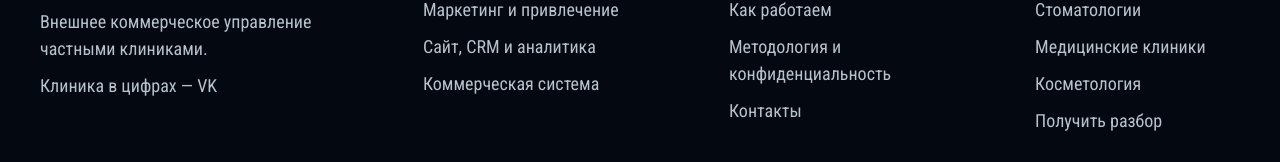
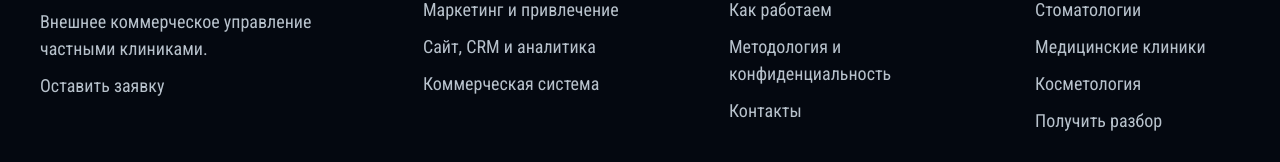
Before and after one commit to Gecxxxx/klinilavcifrah, a Next.js app: page /sajt-crm-analitika in a window 1280 px wide. Shown: the part 4694-4856 px from the top of the page. Built offline with nearby package versions, Linux system fonts and the light colour scheme; no server answers.

Commit message:
Route all enquiries through the single site form

```diff
--- a/src/components/site-footer.tsx
+++ b/src/components/site-footer.tsx
@@ -1,5 +1,5 @@
 import Link from "next/link";
-import { directionLinks, VK_URL } from "@/lib/site-data";
+import { directionLinks } from "@/lib/site-data";
 
 export function SiteFooter() {
   return (
@@ -10,13 +10,9 @@ export function SiteFooter() {
             КЛИНИКА В ЦИФРАХ
           </Link>
           <p>Внешнее коммерческое управление частными клиниками.</p>
-          <a href={VK_URL} target="_blank" rel="noopener noreferrer">
-            Клиника в цифрах — VK
-            <span className="visually-hidden">
-              {" "}
-              (откроется в новой вкладке)
-            </span>
-          </a>
+          <Link href="/kontakty#forma" data-lead-cta="footer">
+            Оставить заявку
+          </Link>
         </div>
         <div>
           <strong>Направления</strong>
```
